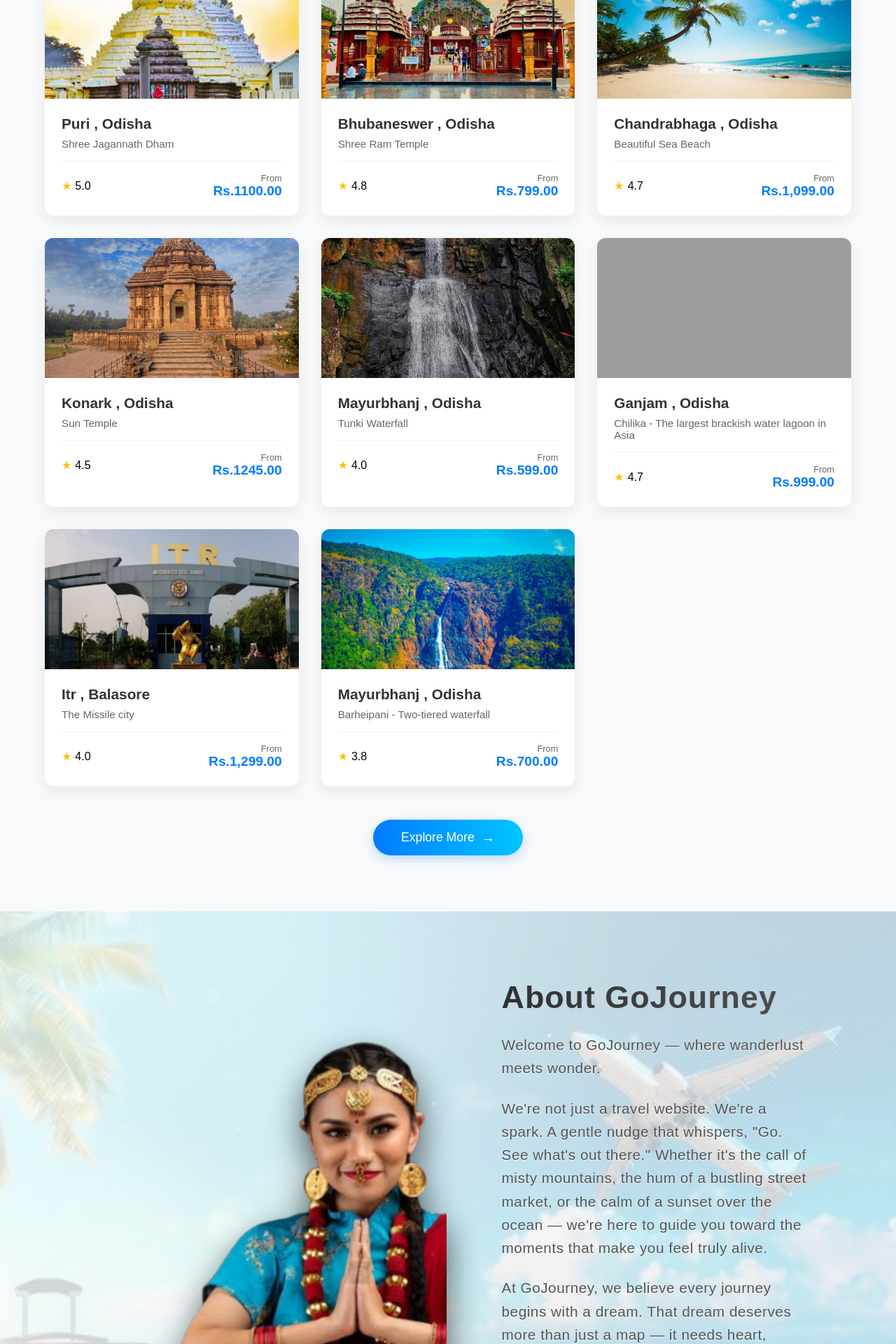
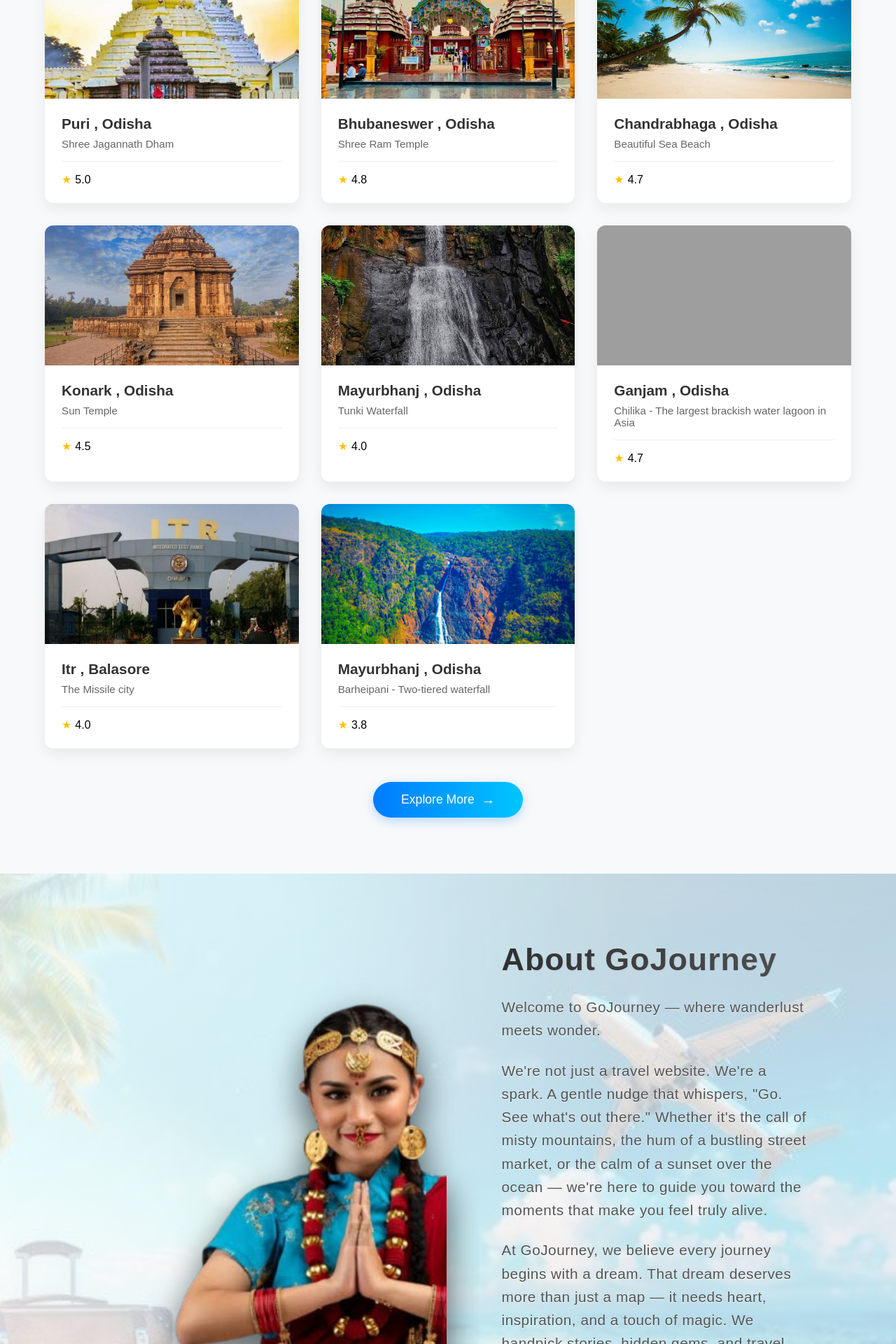
Before and after one commit to CodeWithAmitKumar/GoJourney, a PHP site: page / in a window 1280 px wide. Shown: the part 1109-3029 px from the top of the page at 70% size. Run offline with PHP 8.4, Linux system fonts and the light colour scheme; grey boxes are pictures that could not be loaded.

Commit message:
here i remove the amount section

```diff
--- a/index.php
+++ b/index.php
@@ -70,10 +70,6 @@
                             <span class="star">★</span>
                             <span>5.0</span>
                         </div>
-                        <div class="destination-price">
-                            <span>From</span>
-                            <span class="price">Rs.1100.00</span>
-                        </div>
                     </div>
                 </div>
             </div>
@@ -89,10 +85,6 @@
                         <div class="destination-rating">
                             <span class="star">★</span>
                             <span>4.8</span>
-                        </div>
-                        <div class="destination-price">
-                            <span>From</span>
-                            <span class="price">Rs.799.00</span>
                         </div>
                     </div>
                 </div>
@@ -110,10 +102,6 @@
                             <span class="star">★</span>
                             <span>4.7</span>
                         </div>
-                        <div class="destination-price">
-                            <span>From</span>
-                            <span class="price">Rs.1,099.00</span>
-                        </div>
                     </div>
                 </div>
             </div>
@@ -129,10 +117,6 @@
                         <div class="destination-rating">
                             <span class="star">★</span>
                             <span>4.5</span>
-                        </div>
-                        <div class="destination-price">
-                            <span>From</span>
-                            <span class="price">Rs.1245.00</span>
                         </div>
                     </div>
                 </div>
@@ -150,10 +134,6 @@
                             <span class="star">★</span>
                             <span>4.0</span>
                         </div>
-                        <div class="destination-price">
-                            <span>From</span>
-                            <span class="price">Rs.599.00</span>
-                        </div>
                     </div>
                 </div>
             </div>
@@ -169,10 +149,6 @@
                         <div class="destination-rating">
                             <span class="star">★</span>
                             <span>4.7</span>
-                        </div>
-                        <div class="destination-price">
-                            <span>From</span>
-                            <span class="price">Rs.999.00</span>
                         </div>
                     </div>
                 </div>
@@ -190,10 +166,6 @@
                             <span class="star">★</span>
                             <span>4.0</span>
                         </div>
-                        <div class="destination-price">
-                            <span>From</span>
-                            <span class="price">Rs.1,299.00</span>
-                        </div>
                     </div>
                 </div>
             </div>
@@ -209,10 +181,6 @@
                         <div class="destination-rating">
                             <span class="star">★</span>
                             <span>3.8</span>
-                        </div>
-                        <div class="destination-price">
-                            <span>From</span>
-                            <span class="price">Rs.700.00</span>
                         </div>
                     </div>
                 </div>
```
